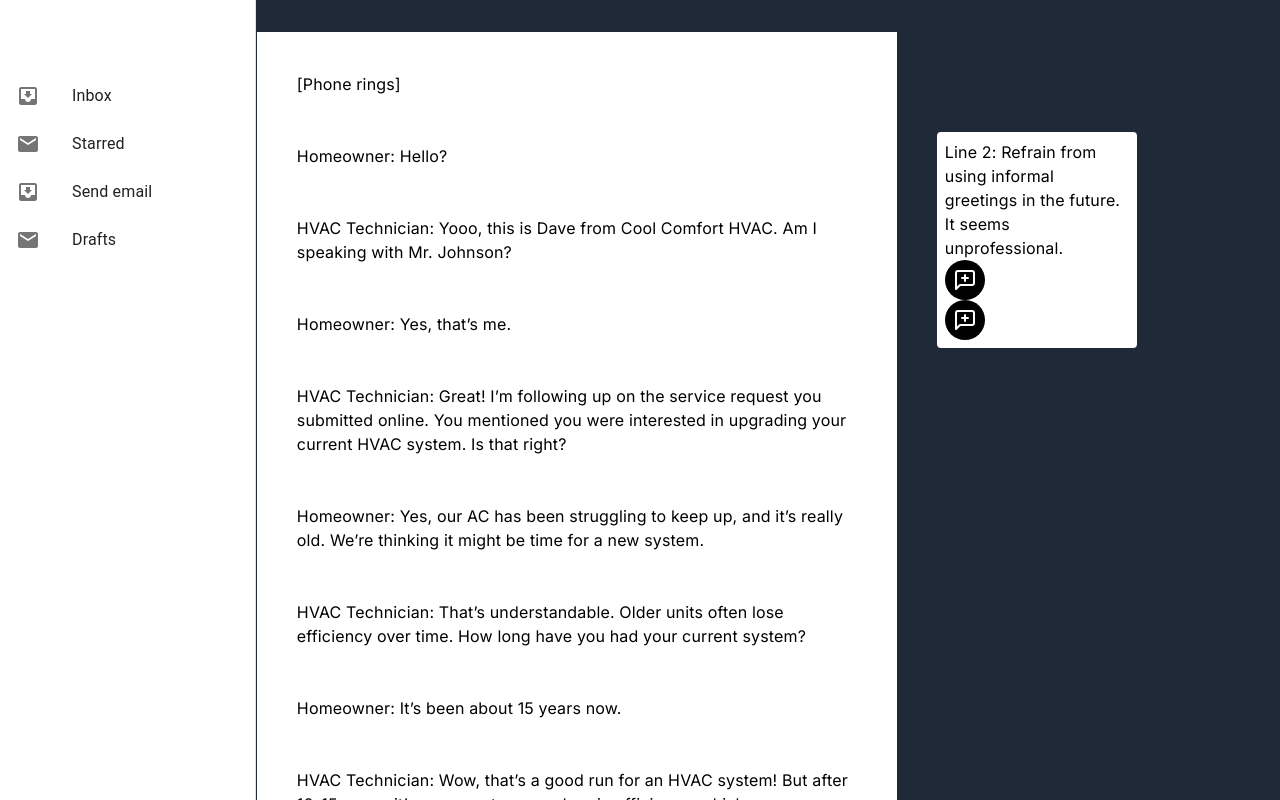
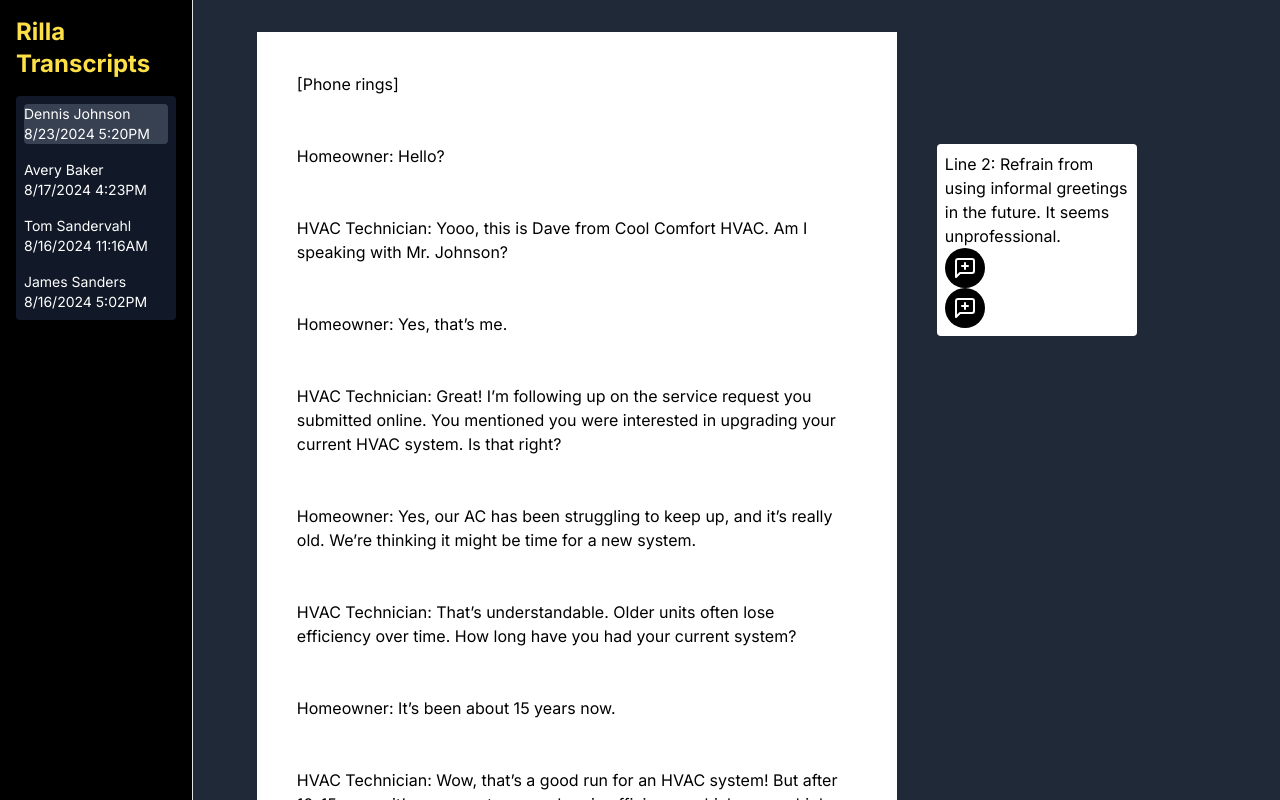
Before and after one commit to whitallee/hai-rilla-frontend, a Next.js app in the folder client/: page / in a window 1280 px wide. Built offline with nearby package versions, Linux system fonts and the light colour scheme.

Commit message:
sidebar graphic changed

```diff
--- a/client/components/SideBar.tsx
+++ b/client/components/SideBar.tsx
@@ -15,6 +15,7 @@ import Typography from "@mui/material/Typography";
 import { useState } from "react";
 import InboxIcon from "@mui/icons-material/MoveToInbox";
 import MailIcon from "@mui/icons-material/Mail";
+import Image from "next/image";
 export default function SideBar() {
     const [sideBar, setSideBar] = useState(false);
 
@@ -22,39 +23,49 @@ export default function SideBar() {
         setSideBar((prevState) => !prevState);
     }
     return (
-    <Box sx={{ display: "flex" }}>
-      <CssBaseline />
-      <AppBar
-        position="fixed"
+        <div className="p-4 h-screen bg-black">
+            <h1 className="text-2xl text-yellow-300 font-bold mb-4">Rilla Transcripts</h1>
+            <ul className="flex flex-col bg-gray-900 rounded text-sm p-2 gap-4">
+                <li className="bg-gray-700 rounded">Dennis Johnson 8/23/2024 5:20PM</li>
+                <li>Avery Baker 8/17/2024 4:23PM</li>
+                <li>Tom Sandervahl 8/16/2024 11:16AM</li>
+                <li>James Sanders 8/16/2024 5:02PM</li>
+            </ul>
+        </div>
 
-      ></AppBar>
-      <Drawer
-        sx={{
+        // <Box sx={{ display: "flex" }}>
+        //   <CssBaseline />
+        //   <AppBar
+        //     position="fixed"
 
-          flexShrink: 0,
-          "& .MuiDrawer-paper": {
-            width: '20%',
-            boxSizing: "border-box",
-          },
-        }}
-        variant="permanent"
-        anchor="left"
-      >
-        <Toolbar />
-        <List>
-          {["Inbox", "Starred", "Send email", "Drafts"].map((text, index) => (
-            <ListItem key={text} disablePadding>
-              <ListItemButton>
-                <ListItemIcon>
-                  {index % 2 === 0 ? <InboxIcon /> : <MailIcon />}
-                </ListItemIcon>
-                <ListItemText primary={text} />
-              </ListItemButton>
-            </ListItem>
-          ))}
-        </List>
+        //   ></AppBar>
+        //   <Drawer
+        //     sx={{
 
-      </Drawer>
-    </Box>
+        //       flexShrink: 0,
+        //       "& .MuiDrawer-paper": {
+        //         width: '20%',
+        //         boxSizing: "border-box",
+        //       },
+        //     }}
+        //     variant="permanent"
+        //     anchor="left"
+        //   >
+        //     <Toolbar />
+        //     <List>
+        //       {["Inbox", "Starred", "Send email", "Drafts"].map((text, index) => (
+        //         <ListItem key={text} disablePadding>
+        //           <ListItemButton>
+        //             <ListItemIcon>
+        //               {index % 2 === 0 ? <InboxIcon /> : <MailIcon />}
+        //             </ListItemIcon>
+        //             <ListItemText primary={text} />
+        //           </ListItemButton>
+        //         </ListItem>
+        //       ))}
+        //     </List>
+
+        //   </Drawer>
+        // </Box>
     );
 }
```
Also changed, not shown: 1 other file (tests, documents, lock files or other folders). Lines whose indentation alone changed are shown as unchanged.
